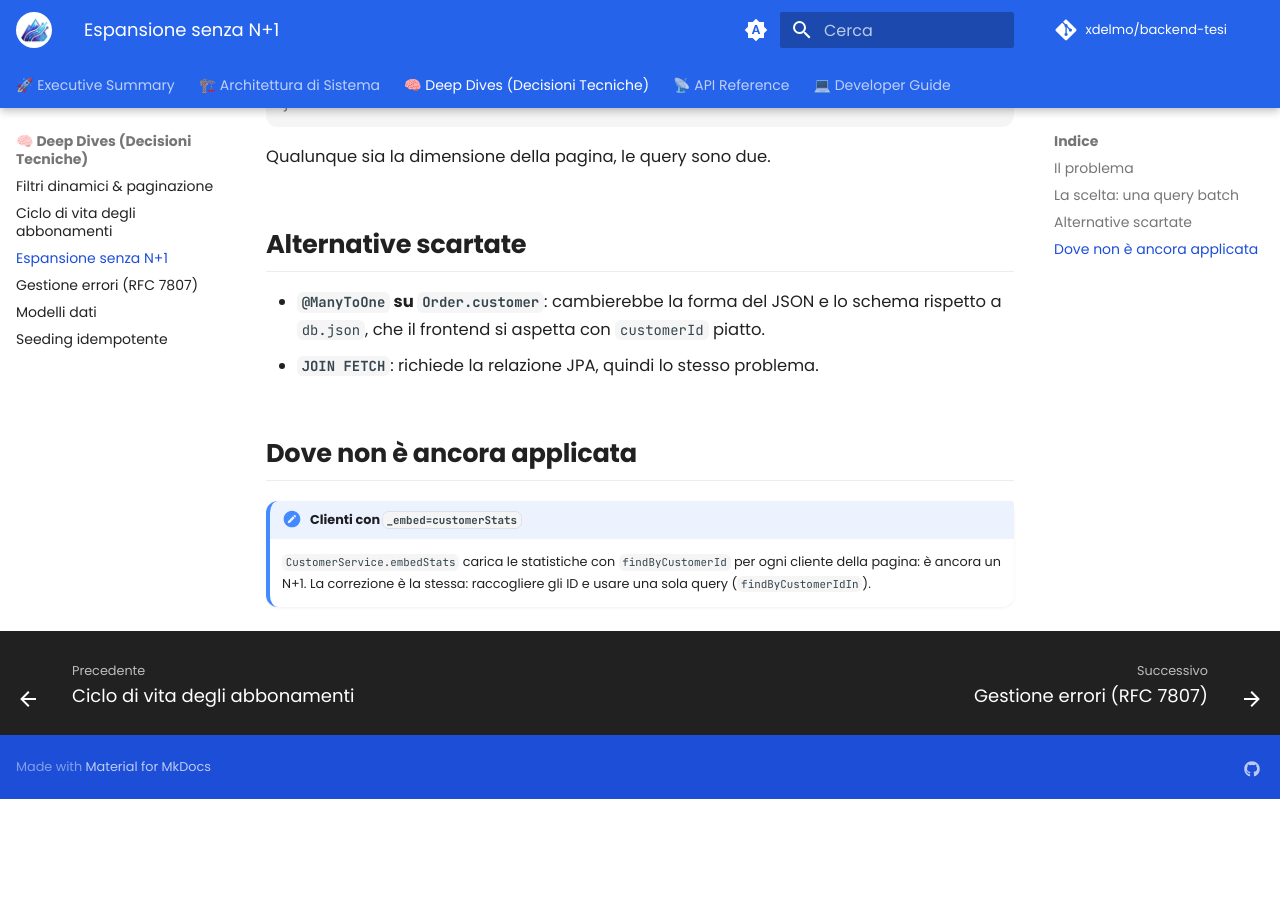
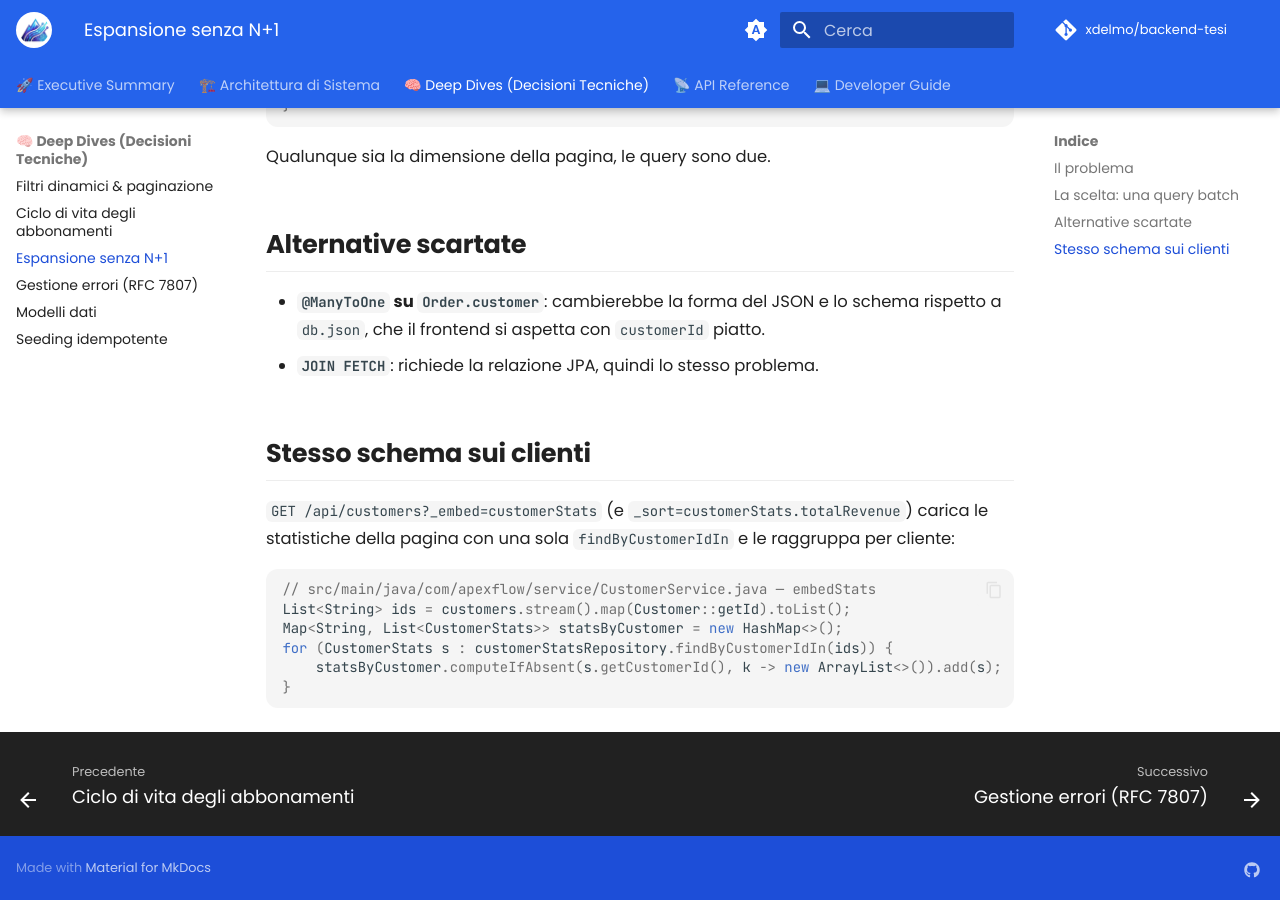
Before and after one commit to xdelmo/backend-tesi, an MkDocs documentation site: the page built from docs/deep-dives/expand-n-plus-one.md, in a window 1280 px wide and 900 px high, scrolled down 828 px. Built offline with MkDocs 1.6.1 and Material for MkDocs 9.7.7, drawn with Linux system fonts in a browser that asks for light colours; comment, search, counter and statistics services are not loaded; before the commit the page ends 1627 px from its top, so only the background shows below that.

Commit message:
fix: load customer stats in one query for _embed (closes #6)
CustomerService.embedStats ran findByCustomerId once per customer in the
page (N+1). It now collects the page ids, runs a single
findByCustomerIdIn and groups by customerId, like
OrderService.expandCustomer. Deep-dive page updated.

Co-Authored-By: Claude Opus 5.5 <noreply@anthropic.com>
Claude-Session: https://claude.ai/code/session_01B3gkhEPjyQ7ecKkqGCfmVo

````diff
--- a/docs/deep-dives/expand-n-plus-one.md
+++ b/docs/deep-dives/expand-n-plus-one.md
@@ -34,7 +34,15 @@ Qualunque sia la dimensione della pagina, le query sono due.
 - **`@ManyToOne` su `Order.customer`**: cambierebbe la forma del JSON e lo schema rispetto a `db.json`, che il frontend si aspetta con `customerId` piatto.
 - **`JOIN FETCH`**: richiede la relazione JPA, quindi lo stesso problema.
 
-## Dove non è ancora applicata
+## Stesso schema sui clienti
 
-!!! note "Clienti con `_embed=customerStats`"
-    `CustomerService.embedStats` carica le statistiche con `findByCustomerId` per ogni cliente della pagina: è ancora un N+1. La correzione è la stessa: raccogliere gli ID e usare una sola query (`findByCustomerIdIn`).
+`GET /api/customers?_embed=customerStats` (e `_sort=customerStats.totalRevenue`) carica le statistiche della pagina con una sola `findByCustomerIdIn` e le raggruppa per cliente:
+
+```java
+// src/main/java/com/apexflow/service/CustomerService.java — embedStats
+List<String> ids = customers.stream().map(Customer::getId).toList();
+Map<String, List<CustomerStats>> statsByCustomer = new HashMap<>();
+for (CustomerStats s : customerStatsRepository.findByCustomerIdIn(ids)) {
+    statsByCustomer.computeIfAbsent(s.getCustomerId(), k -> new ArrayList<>()).add(s);
+}
+```
````
Also changed, not shown: 2 other files.
